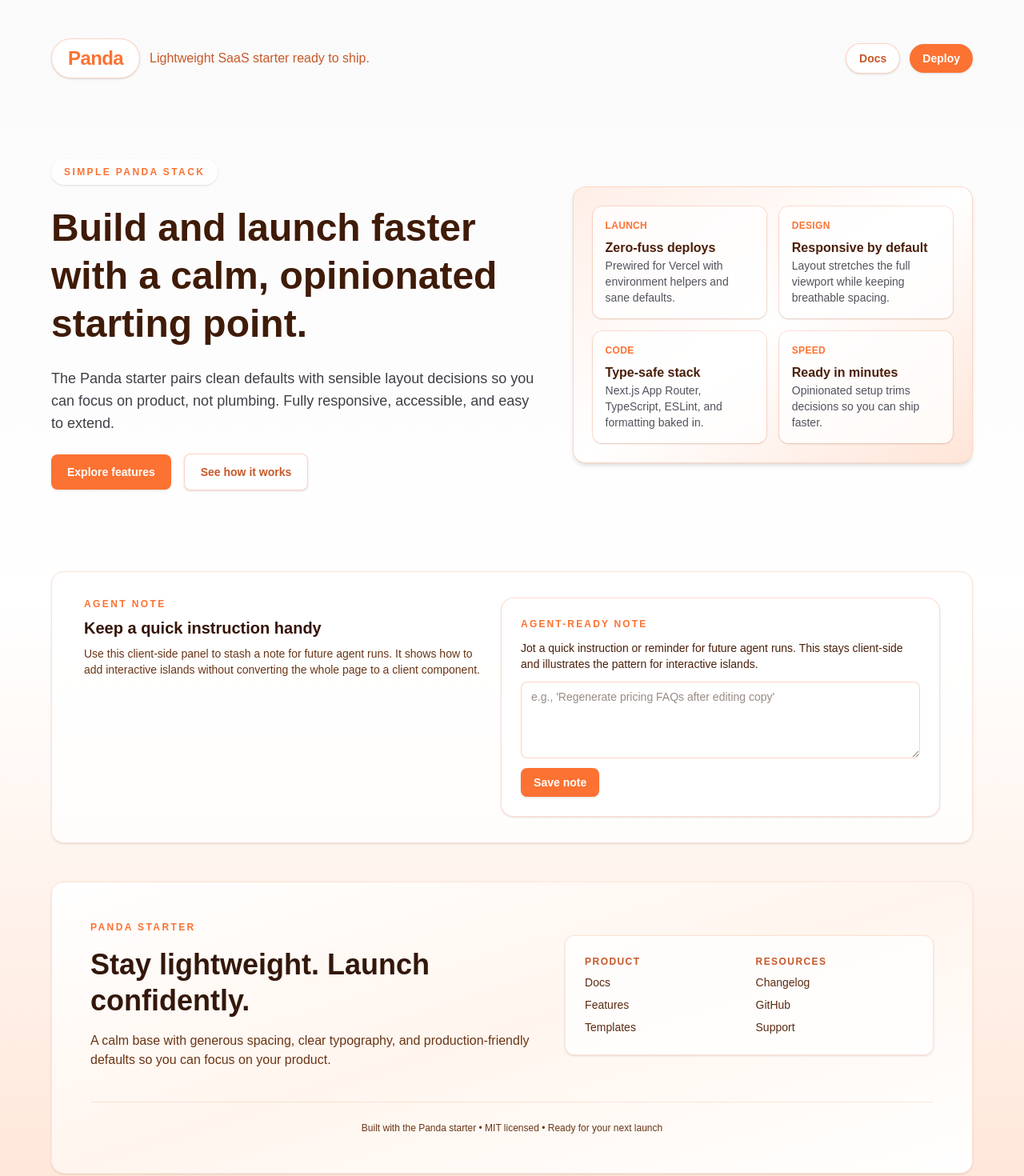
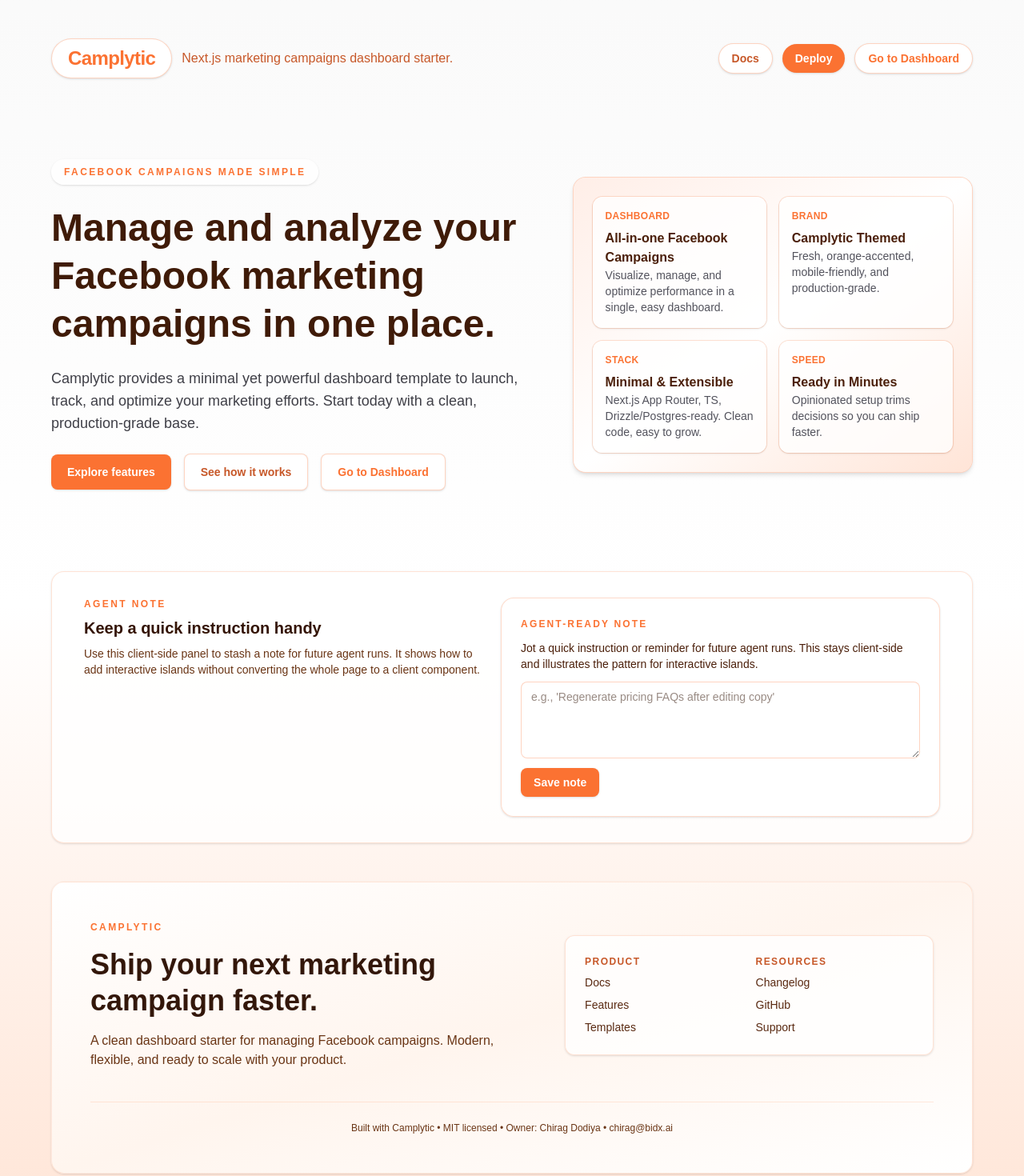
Before and after one commit to chiragbidx/proto-one-svx, a Next.js app: page / in a window 1280 px wide. Shown: the top 1470 px of the page at 80% size. Built offline with nearby package versions, Linux system fonts and the light colour scheme.

Commit message:
Add Go to Dashboard CTA and Rebrand Landing

```diff
--- a/app/page.tsx
+++ b/app/page.tsx
@@ -1,19 +1,20 @@
 // Server Component: keep layout/content server-rendered.
 // Client-only island (uses useState) is imported below; avoids marking this page "use client".
 import { AgentActionPanel } from "../components/AgentActionPanel";
+import Link from "next/link";
 
 export default function Home() {
   return (
     <div className="min-h-screen bg-gradient-to-b from-zinc-50 via-white to-[#ffe6d8] text-zinc-900">
       <main className="flex min-h-screen w-full flex-col gap-12 px-6 py-12 sm:px-10 lg:px-16 lg:max-w-[1600px] lg:mx-auto">
-        {/* Header: Panda wordmark and primary actions (docs/deploy); wraps on small screens */}
+        {/* Header: Camplytic wordmark and primary actions */}
         <header className="flex flex-col gap-4 sm:flex-row sm:items-center sm:justify-between">
           <div className="flex items-center gap-3">
             <div className="rounded-full border border-[#fb7232]/30 bg-white px-5 py-2 shadow-sm">
-              <span className="text-2xl font-black tracking-tight text-[#fb7232]">Panda</span>
+              <span className="text-2xl font-black tracking-tight text-[#fb7232]">Camplytic</span>
             </div>
             <p className="text-sm font-medium text-[#c75829] sm:text-base">
-              Lightweight SaaS starter ready to ship.
+              Next.js marketing campaigns dashboard starter.
             </p>
           </div>
           <div className="flex flex-wrap items-center gap-3 sm:justify-end w-full sm:w-auto">
@@ -29,6 +30,12 @@
             >
               Deploy
             </a>
+            <Link
+              href="/(dashboard)/dashboard"
+              className="w-full sm:w-auto text-center rounded-full border border-[#fb7232]/30 bg-white px-4 py-2 text-sm font-semibold text-[#fb7232] shadow-sm transition hover:-translate-y-0.5 hover:shadow-md"
+            >
+              Go to Dashboard
+            </Link>
           </div>
         </header>
 
@@ -36,13 +43,13 @@
         <section className="grid min-h-[520px] gap-10 lg:grid-cols-[1.1fr_0.9fr] lg:items-center">
           <div className="space-y-6">
             <p className="inline-flex items-center gap-2 rounded-full bg-white/70 px-4 py-2 text-xs font-semibold uppercase tracking-[0.2em] text-[#fb7232] shadow-sm">
-              Simple Panda Stack
+              Facebook Campaigns Made Simple
             </p>
             <h1 className="text-4xl font-black leading-tight text-[#3f1b08] sm:text-5xl">
-              Build and launch faster with a calm, opinionated starting point.
+              Manage and analyze your Facebook marketing campaigns in one place.
             </h1>
             <p className="max-w-3xl text-lg leading-7 text-zinc-700">
-              The Panda starter pairs clean defaults with sensible layout decisions so you can focus on product, not plumbing. Fully responsive, accessible, and easy to extend.
+              Camplytic provides a minimal yet powerful dashboard template to launch, track, and optimize your marketing efforts. Start today with a clean, production-grade base.
             </p>
             <div className="flex flex-col gap-3 sm:flex-row sm:items-center sm:flex-wrap sm:gap-4 w-full">
               <a
@@ -57,6 +64,12 @@
               >
                 See how it works
               </a>
+              <Link
+                href="/(dashboard)/dashboard"
+                className="inline-flex w-full sm:w-auto items-center justify-center rounded-lg border border-[#fb7232]/30 bg-white px-5 py-3 text-sm font-semibold text-[#fb7232] shadow-sm transition hover:-translate-y-0.5 hover:shadow-md"
+              >
+                Go to Dashboard
+              </Link>
             </div>
           </div>
 
@@ -64,23 +77,23 @@
             <div className="absolute inset-0 bg-gradient-to-br from-[#ffe7dd] via-white to-[#ffd9c6] opacity-70" aria-hidden />
             <div className="relative grid gap-4 p-6 sm:grid-cols-2">
               <div className="rounded-xl bg-white/80 p-4 shadow-sm ring-1 ring-[#fb7232]/20">
-                <p className="text-xs font-semibold uppercase tracking-wide text-[#fb7232]">Launch</p>
-                <p className="mt-2 text-base font-semibold text-[#4b1f0a]">Zero-fuss deploys</p>
-                <p className="text-sm text-zinc-600">Prewired for Vercel with environment helpers and sane defaults.</p>
+                <p className="text-xs font-semibold uppercase tracking-wide text-[#fb7232]">Dashboard</p>
+                <p className="mt-2 text-base font-semibold text-[#4b1f0a]">All-in-one Facebook Campaigns</p>
+                <p className="text-sm text-zinc-600">Visualize, manage, and optimize performance in a single, easy dashboard.</p>
               </div>
               <div className="rounded-xl bg-white/80 p-4 shadow-sm ring-1 ring-[#fb7232]/20">
-                <p className="text-xs font-semibold uppercase tracking-wide text-[#fb7232]">Design</p>
-                <p className="mt-2 text-base font-semibold text-[#4b1f0a]">Responsive by default</p>
-                <p className="text-sm text-zinc-600">Layout stretches the full viewport while keeping breathable spacing.</p>
+                <p className="text-xs font-semibold uppercase tracking-wide text-[#fb7232]">Brand</p>
+                <p className="mt-2 text-base font-semibold text-[#4b1f0a]">Camplytic Themed</p>
+                <p className="text-sm text-zinc-600">Fresh, orange-accented, mobile-friendly, and production-grade.</p>
               </div>
               <div className="rounded-xl bg-white/80 p-4 shadow-sm ring-1 ring-[#fb7232]/20">
-                <p className="text-xs font-semibold uppercase tracking-wide text-[#fb7232]">Code</p>
-                <p className="mt-2 text-base font-semibold text-[#4b1f0a]">Type-safe stack</p>
-                <p className="text-sm text-zinc-600">Next.js App Router, TypeScript, ESLint, and formatting baked in.</p>
+                <p className="text-xs font-semibold uppercase tracking-wide text-[#fb7232]">Stack</p>
+                <p className="mt-2 text-base font-semibold text-[#4b1f0a]">Minimal & Extensible</p>
+                <p className="text-sm text-zinc-600">Next.js App Router, TS, Drizzle/Postgres-ready. Clean code, easy to grow.</p>
               </div>
               <div className="rounded-xl bg-white/80 p-4 shadow-sm ring-1 ring-[#fb7232]/20">
                 <p className="text-xs font-semibold uppercase tracking-wide text-[#fb7232]">Speed</p>
-                <p className="mt-2 text-base font-semibold text-[#4b1f0a]">Ready in minutes</p>
+                <p className="mt-2 text-base font-semibold text-[#4b1f0a]">Ready in Minutes</p>
                 <p className="text-sm text-zinc-600">Opinionated setup trims decisions so you can ship faster.</p>
               </div>
             </div>
@@ -110,10 +123,10 @@
         >
           <div className="grid gap-10 sm:grid-cols-[1.2fr_1fr] sm:items-center">
             <div className="space-y-4">
-              <p className="text-xs font-semibold uppercase tracking-[0.2em] text-[#fb7232]">Panda starter</p>
-              <h2 className="text-3xl font-bold leading-tight sm:text-4xl">Stay lightweight. Launch confidently.</h2>
+              <p className="text-xs font-semibold uppercase tracking-[0.2em] text-[#fb7232]">Camplytic</p>
+              <h2 className="text-3xl font-bold leading-tight sm:text-4xl">Ship your next marketing campaign faster.</h2>
               <p className="text-base text-[#6a3515]">
-                A calm base with generous spacing, clear typography, and production-friendly defaults so you can focus on your product.
+                A clean dashboard starter for managing Facebook campaigns. Modern, flexible, and ready to scale with your product.
               </p>
             </div>
 
@@ -138,14 +151,16 @@
                 <a className="block text-[#5a2a12] transition hover:text-[#fb7232]" href="https://github.com/">
                   GitHub
                 </a>
-                <a className="block text-[#5a2a12] transition hover:text-[#fb7232]" href="mailto:hello@example.com">
+                <a className="block text-[#5a2a12] transition hover:text-[#fb7232]" href="mailto:chirag@bidx.ai">
                   Support
                 </a>
               </div>
             </div>
           </div>
           <div className="mt-10 flex justify-center border-t border-[#fb7232]/15 pt-6 text-center text-xs text-[#6a3515]">
-            <span>Built with the Panda starter • MIT licensed • Ready for your next launch</span>
+            <span>
+              Built with Camplytic • MIT licensed • Owner: Chirag Dodiya • chirag@bidx.ai
+            </span>
           </div>
         </section>
       </main>
```
